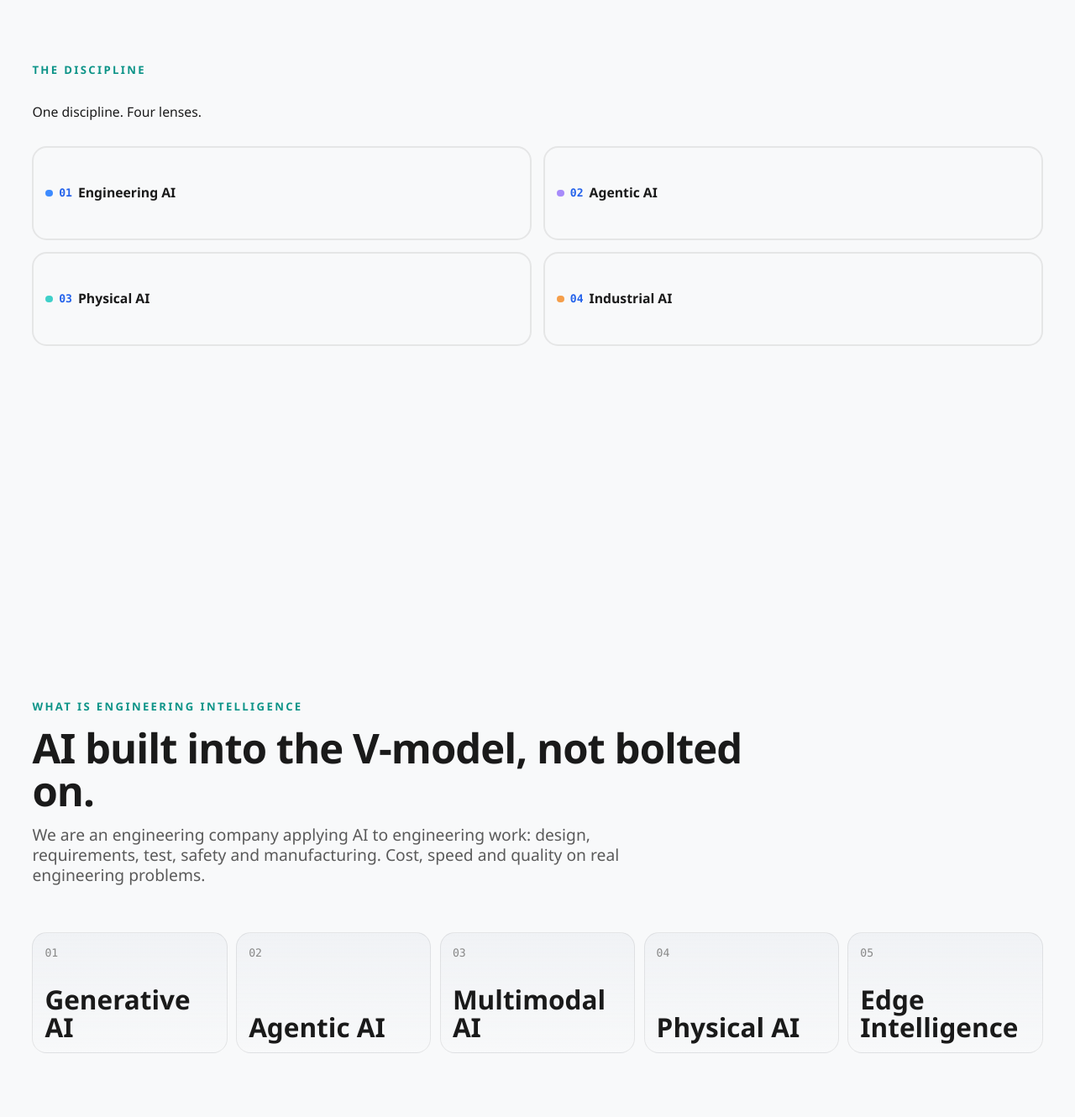
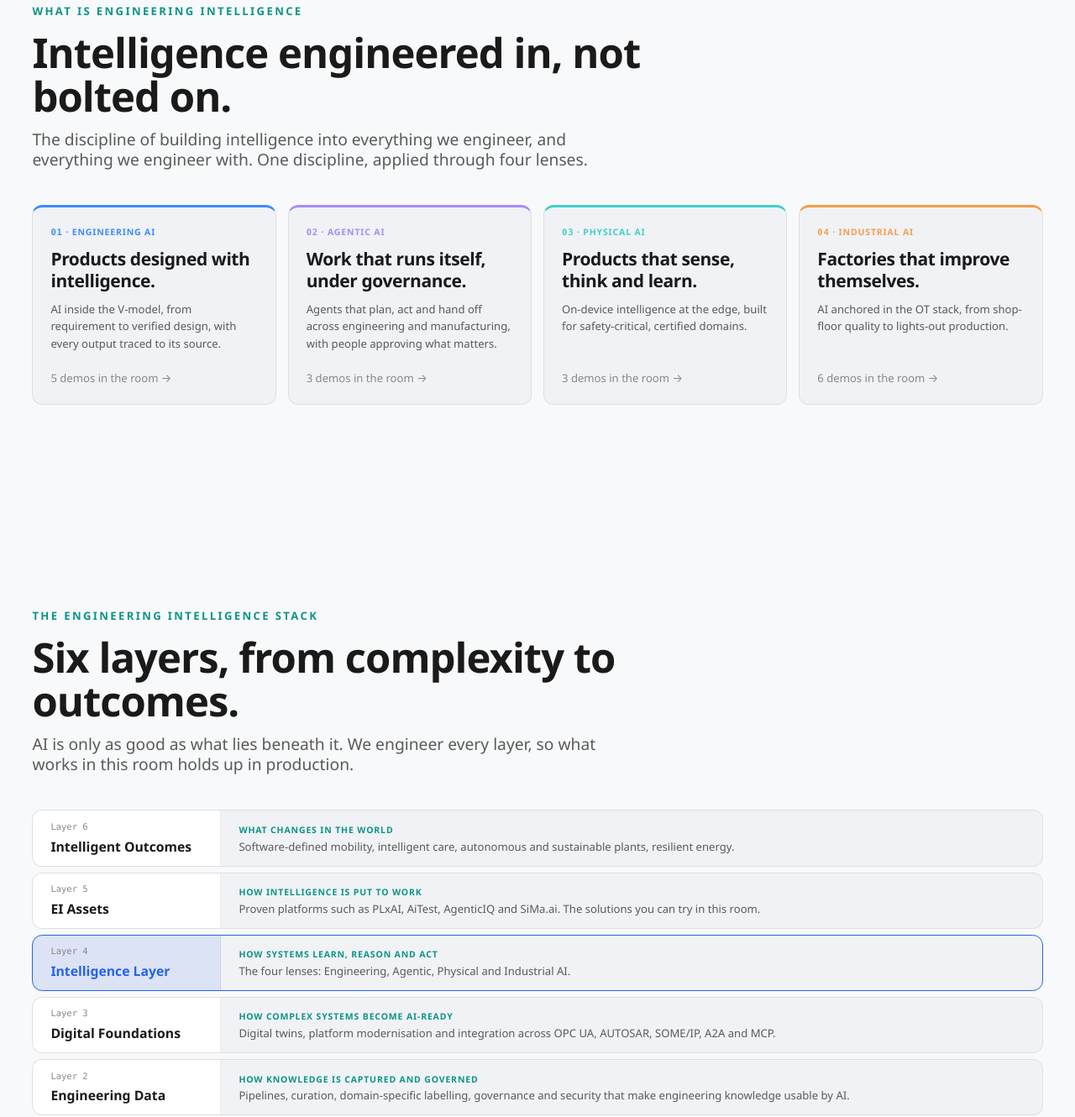
Before and after one commit to amodmulay-ltts/ei-center, a website with bundled scripts: page index.html in a window 1280 px wide. Shown: the part 975-2305 px from the top of the page at 84% size. Built offline with nearby package versions, Linux system fonts and the light colour scheme.

Commit message:
Rewrite Engineering Intelligence story around four lenses and six layers
'Our approach' repeated the Discipline message, so it is replaced by the
Engineering Intelligence Stack. The Discipline now defines EI and gives
each lens an outcome-led headline, with a live demo count from the catalogue.
Lens cards no longer use the .lens dot-label class that broke their layout.

Co-Authored-By: Claude Opus 5.5 <noreply@anthropic.com>

```diff
--- a/css/landing.css
+++ b/css/landing.css
@@ -62,71 +62,106 @@ html { scroll-snap-type: y mandatory; scroll-behavior: smooth; }
 .stat__value { font-size: 4rem; font-weight: var(--fw-semi); line-height: 1; letter-spacing: -0.03em; }
 .stat__label { font-size: var(--fs-small); color: var(--c-text-muted); }
 
-/* ---------- Discipline (Four Lenses) ---------- */
+/* ---------- Discipline: four lenses ---------- */
 
-.section--discipline .section__inner {
-  display: grid;
-  gap: var(--sp-6);
-}
+.section--discipline .section__inner,
+.section--stack .section__inner { gap: var(--sp-7); }
 
-.discipline__grid {
+.discipline {
+  list-style: none;
+  margin: 0;
+  padding: 0;
   display: grid;
   grid-template-columns: repeat(4, 1fr);
   gap: var(--sp-4);
 }
+.discipline__lens {
+  display: flex;
+  flex-direction: column;
+  gap: var(--sp-3);
+  padding: var(--sp-5);
+  background: var(--c-surface);
+  border: 1px solid var(--c-line);
+  border-top: 3px solid var(--lens-color);
+  border-radius: var(--radius-md);
+  transition: background var(--dur-med), transform var(--dur-med) var(--ease-out);
+}
+.discipline__lens:hover { background: var(--c-surface-hover); transform: translateY(-0.2rem); }
+.discipline__label {
+  font-size: var(--fs-micro);
+  font-weight: var(--fw-semi);
+  letter-spacing: 0.08em;
+  text-transform: uppercase;
+  color: var(--lens-color);
+}
+.discipline__num { font-family: var(--font-mono); }
+.discipline__headline {
+  font-size: var(--fs-h3);
+  font-weight: var(--fw-semi);
+  line-height: var(--lh-snug);
+}
+.discipline__text {
+  font-size: var(--fs-small);
+  line-height: var(--lh-body);
+  color: var(--c-text-muted);
+}
+.discipline__demos {
+  margin-top: auto;
+  padding-top: var(--sp-3);
+  font-size: var(--fs-small);
+  color: var(--c-text-faint);
+  transition: color var(--dur-fast);
+}
+.discipline__demos:hover { color: var(--lens-color); }
 
-.discipline__lens {
+/* ---------- Stack: six layers ---------- */
+
+.stack {
+  list-style: none;
+  margin: 0;
+  padding: 0;
   display: grid;
-  gap: var(--sp-3);
-  padding: var(--sp-5) var(--sp-4);
-  border-radius: var(--radius-lg);
-  border: 2px solid var(--c-line);
-  background: transparent;
-  transition: border-color var(--dur-med), background var(--dur-med);
-  align-content: start;
-  min-height: 8rem;
+  gap: var(--sp-2);
 }
-
-.discipline__lens:hover {
-  border-color: var(--c-accent);
+.stack__layer {
+  display: grid;
+  grid-template-columns: 16rem 1fr;
+  border: 1px solid var(--c-line);
+  border-radius: var(--radius-md);
+  overflow: hidden;
   background: var(--c-surface);
 }
-
-.discipline__num {
+.stack__name {
+  display: grid;
+  align-content: center;
+  gap: var(--sp-1);
+  padding: var(--sp-3) var(--sp-5);
+  background: var(--c-bg-raised);
+  border-right: 1px solid var(--c-line);
+  font-weight: var(--fw-semi);
+}
+.stack__num {
   font-family: var(--font-mono);
-  font-size: var(--fs-small);
+  font-size: var(--fs-micro);
+  font-weight: var(--fw-regular);
+  color: var(--c-text-faint);
+}
+.stack__body {
+  display: grid;
+  align-content: center;
+  gap: var(--sp-1);
+  padding: var(--sp-3) var(--sp-5);
+}
+.stack__question {
+  font-size: var(--fs-micro);
   font-weight: var(--fw-semi);
-  color: var(--c-accent);
-  margin: 0;
+  letter-spacing: 0.08em;
+  text-transform: uppercase;
+  color: var(--c-accent-2);
 }
-
-.discipline__lens-name {
-  font-size: 1.125rem;
-  font-weight: var(--fw-semi);
-  color: var(--c-text);
-  line-height: var(--lh-snug);
-  margin: 0;
-}
-
-/* ---------- Thesis ---------- */
-
-.capabilities {
-  display: grid;
-  grid-template-columns: repeat(5, 1fr);
-  gap: var(--sp-4);
-}
-.capability {
-  display: grid;
-  gap: var(--sp-6);
-  padding: var(--sp-6);
-  border-radius: var(--radius-lg);
-  border: 1px solid var(--c-line);
-  background: linear-gradient(180deg, var(--c-surface), transparent);
-  min-height: 14rem;
-  align-content: space-between;
-}
-.capability__index { font-family: var(--font-mono); font-size: var(--fs-small); color: var(--c-text-faint); }
-.capability__name { font-size: var(--fs-h2); font-weight: var(--fw-semi); line-height: var(--lh-tight); }
+.stack__text { font-size: var(--fs-small); color: var(--c-text-muted); line-height: var(--lh-snug); }
+.stack__layer--highlight { border-color: var(--c-accent); }
+.stack__layer--highlight .stack__name { background: var(--c-accent-soft); color: var(--c-accent); }
 
 /* ---------- Air-gap ---------- */
 
@@ -293,20 +328,6 @@ a.proof:hover { border-color: var(--c-line-strong); background: var(--c-surface-
     font-size: clamp(2rem, 5vw, 4rem);
   }
 
-  .discipline__grid {
-    grid-template-columns: repeat(2, 1fr);
-  }
-
-  .capabilities {
-    grid-template-columns: repeat(auto-fit, minmax(150px, 1fr));
-    gap: var(--sp-3);
-  }
-
-  .capability {
-    padding: var(--sp-4);
-    min-height: 10rem;
-  }
-
   .pillar {
     padding: var(--sp-5);
   }
@@ -326,6 +347,13 @@ a.proof:hover { border-color: var(--c-line-strong); background: var(--c-surface-
 
   .journey__text {
     font-size: 1rem;
+  }
+}
+
+/* Four lens cards need ~20rem each; pair them up below that. */
+@media (max-width: 1100px) {
+  .discipline {
+    grid-template-columns: repeat(2, 1fr);
   }
 }
 
@@ -379,15 +407,17 @@ a.proof:hover { border-color: var(--c-line-strong); background: var(--c-surface-
     font-size: 2rem;
   }
 
-  .capabilities {
+  .discipline {
     grid-template-columns: 1fr;
-    gap: var(--sp-2);
   }
 
-  .capability {
-    padding: var(--sp-3);
-    min-height: auto;
-    gap: var(--sp-4);
+  .stack__layer {
+    grid-template-columns: 1fr;
+  }
+
+  .stack__name {
+    border-right: 0;
+    border-bottom: 1px solid var(--c-line);
   }
 
   .gallery__grid {
--- a/data/site.js
+++ b/data/site.js
@@ -30,7 +30,7 @@
        * change the page. Each id needs a renderer in js/pages/landing.js
        * and a content block of the same name below.
        */
-      sections: ["hero", "discipline", "thesis", "airgap", "lifecycle", "gallery", "proofs", "engagement"]
+      sections: ["hero", "discipline", "stack", "airgap", "lifecycle", "gallery", "proofs", "engagement"]
     },
 
     labels: {
@@ -42,7 +42,7 @@
       nav: {
         hero:       "Overview",
         discipline: "The Discipline",
-        thesis:     "Our approach",
+        stack:      "The Stack",
         airgap:     "AI Café",
         lifecycle:  "Lifecycle",
         gallery:    "Demos",
@@ -79,22 +79,49 @@
       { value: "auto:demos", label: "AI solutions on show" }
     ],
 
+    /*
+     * The four lenses of the discipline. `id` must be a lens id from
+     * `lenses` below; the card takes its colour and demo count from it.
+     */
     discipline: {
-      eyebrow: "The Discipline",
-      lead: "One discipline. Four lenses.",
+      eyebrow: "What is Engineering Intelligence",
+      title: "Intelligence engineered in, not bolted on.",
+      lead: "The discipline of building intelligence into everything we engineer, and everything we engineer with. One discipline, applied through four lenses.",
       lenses: [
-        { id: "engineering", num: "01", name: "Engineering AI" },
-        { id: "agentic", num: "02", name: "Agentic AI" },
-        { id: "physical", num: "03", name: "Physical AI" },
-        { id: "industrial", num: "04", name: "Industrial AI" }
+        { id: "engineering", num: "01", name: "Engineering AI",
+          headline: "Products designed with intelligence.",
+          text: "AI inside the V-model, from requirement to verified design, with every output traced to its source." },
+        { id: "agentic", num: "02", name: "Agentic AI",
+          headline: "Work that runs itself, under governance.",
+          text: "Agents that plan, act and hand off across engineering and manufacturing, with people approving what matters." },
+        { id: "physical", num: "03", name: "Physical AI",
+          headline: "Products that sense, think and learn.",
+          text: "On-device intelligence at the edge, built for safety-critical, certified domains." },
+        { id: "industrial", num: "04", name: "Industrial AI",
+          headline: "Factories that improve themselves.",
+          text: "AI anchored in the OT stack, from shop-floor quality to lights-out production." }
       ]
     },
 
-    thesis: {
-      eyebrow: "What is Engineering Intelligence",
-      title: "AI built into the V-model, not bolted on.",
-      lead: "We are an engineering company applying AI to engineering work: design, requirements, test, safety and manufacturing. Cost, speed and quality on real engineering problems.",
-      capabilities: ["Generative AI", "Agentic AI", "Multimodal AI", "Physical AI", "Edge Intelligence"]
+    /* The Engineering Intelligence Stack, listed top (6) to bottom (1). */
+    stack: {
+      eyebrow: "The Engineering Intelligence Stack",
+      title: "Six layers, from complexity to outcomes.",
+      lead: "AI is only as good as what lies beneath it. We engineer every layer, so what works in this room holds up in production.",
+      layers: [
+        { num: 6, name: "Intelligent Outcomes", question: "What changes in the world",
+          text: "Software-defined mobility, intelligent care, autonomous and sustainable plants, resilient energy." },
+        { num: 5, name: "EI Assets", question: "How intelligence is put to work",
+          text: "Proven platforms such as PLxAI, AiTest, AgenticIQ and SiMa.ai. The solutions you can try in this room." },
+        { num: 4, name: "Intelligence Layer", question: "How systems learn, reason and act",
+          text: "The four lenses: Engineering, Agentic, Physical and Industrial AI.", highlight: true },
+        { num: 3, name: "Digital Foundations", question: "How complex systems become AI-ready",
+          text: "Digital twins, platform modernisation and integration across OPC UA, AUTOSAR, SOME/IP, A2A and MCP." },
+        { num: 2, name: "Engineering Data", question: "How knowledge is captured and governed",
+          text: "Pipelines, curation, domain-specific labelling, governance and security that make engineering knowledge usable by AI." },
+        { num: 1, name: "Environments", question: "Where the complexity lives",
+          text: "Vehicles, medical devices, factory OT from L0 to L4, robots, industrial infrastructure, telecom, silicon and data centres." }
+      ]
     },
 
     airgap: {
--- a/js/pages/landing.js
+++ b/js/pages/landing.js
@@ -37,29 +37,43 @@
 
     discipline: function (store) {
       var c = store.site.discipline;
+      var counts = {};
+      store.byLens().forEach(function (g) { counts[g.lens.id] = g.demos.length; });
       return [
-        h("p", { class: "eyebrow" }, c.eyebrow),
-        h("p", { class: "lead" }, c.lead),
-        h("div", { class: "discipline__grid" },
+        ui.sectionHead(c),
+        h("ol", { class: "discipline" },
           c.lenses.map(function (lens, i) {
-            return h("div", { class: "discipline__lens lens lens--" + lens.id + " reveal", style: { "--i": i } },
-              h("span", { class: "discipline__num" }, lens.num),
-              h("span", { class: "discipline__lens-name" }, lens.name)
+            var n = counts[lens.id] || 0;
+            return h("li", { class: "discipline__lens lens--" + lens.id + " reveal", style: { "--i": i } },
+              h("p", { class: "discipline__label" },
+                h("span", { class: "discipline__num" }, lens.num),
+                " · " + lens.name
+              ),
+              h("h3", { class: "discipline__headline" }, lens.headline),
+              h("p", { class: "discipline__text" }, lens.text),
+              n > 0 && h("a", { class: "discipline__demos", href: "#gallery" },
+                n + (n === 1 ? " demo" : " demos") + " in the room →")
             );
           })
         )
       ];
     },
 
-    thesis: function (store) {
-      var c = store.site.thesis;
+    stack: function (store) {
+      var c = store.site.stack;
       return [
         ui.sectionHead(c),
-        h("ul", { class: "capabilities" },
-          c.capabilities.map(function (cap, i) {
-            return h("li", { class: "capability reveal", style: { "--i": i } },
-              h("span", { class: "capability__index" }, String(i + 1).padStart(2, "0")),
-              h("span", { class: "capability__name" }, cap)
+        h("ol", { class: "stack" },
+          c.layers.map(function (l, i) {
+            return h("li", { class: "stack__layer reveal" + (l.highlight ? " stack__layer--highlight" : ""), style: { "--i": i } },
+              h("div", { class: "stack__name" },
+                h("span", { class: "stack__num" }, "Layer " + l.num),
+                h("span", null, l.name)
+              ),
+              h("div", { class: "stack__body" },
+                h("p", { class: "stack__question" }, l.question),
+                h("p", { class: "stack__text" }, l.text)
+              )
             );
           })
         )
```
Also changed, not shown: docs/CONTENT-GUIDE.md (+7 -0 lines).
